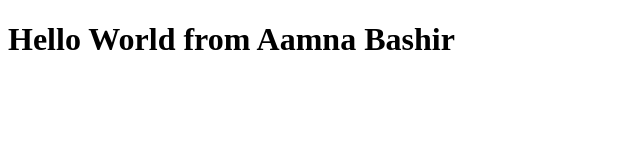
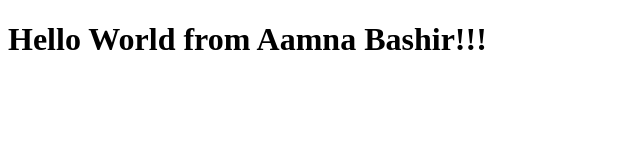
Before and after one commit to AamnaBashir/Bootcamp2020, a plain HTML site: page index.html in a window 1280 px wide. Shown: the full height of the page, 0-640 px from the left. Drawn offline with Linux system fonts and the light colour scheme.

Commit message:
Update index.html

```diff
--- a/index.html
+++ b/index.html
@@ -6,6 +6,6 @@
     <title>Document</title>
 </head>
 <body>
-    <h1>Hello World from Aamna Bashir</h1>
+    <h1>Hello World from Aamna Bashir!!!</h1>
 </body>
 </html>
```
